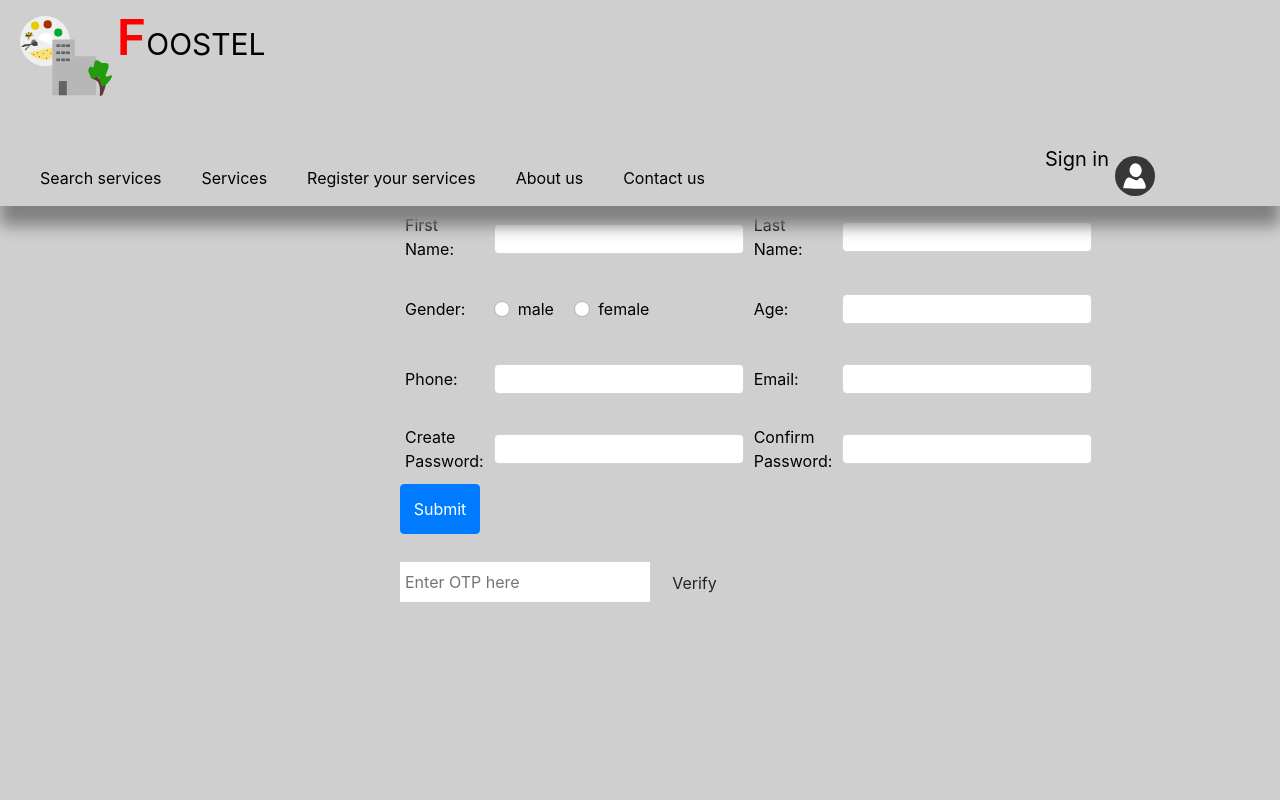
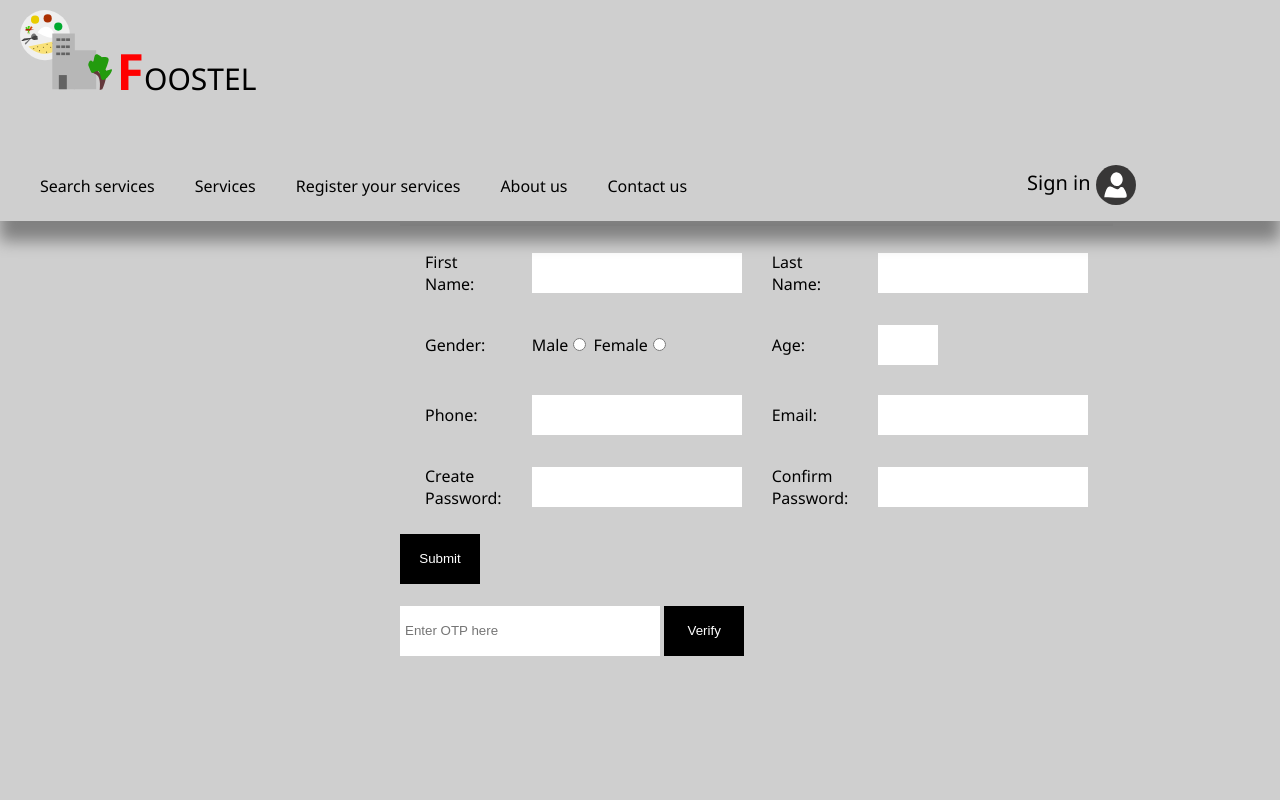
Before and after one commit to Foostel/oasystem, a PHP site: page /register.php in a window 1280 px wide. Run offline with PHP 8.4, Linux system fonts and the light colour scheme.

Commit message:
Update register.php

```diff
--- a/register.php
+++ b/register.php
@@ -3,12 +3,10 @@
 <head>
     <title>Register</title>
     <link rel="stylesheet" type="text/css" href="style.css">
-    <link rel="stylesheet" href="https://maxcdn.bootstrapcdn.com/bootstrap/4.3.1/css/bootstrap.min.css">
-    <script src="https://ajax.googleapis.com/ajax/libs/jquery/3.3.1/jquery.min.js"></script>
-    <script src="action.js"></script>
-    <script src="https://cdnjs.cloudflare.com/ajax/libs/popper.js/1.14.7/umd/popper.min.js"></script>
-    <script src="https://maxcdn.bootstrapcdn.com/bootstrap/4.3.1/js/bootstrap.min.js"></script>
-
+    <link rel="stylesheet" href="https://cdnjs.cloudflare.com/ajax/libs/font-awesome/4.7.0/css/font-awesome.min.css">
+    <script type="text/javascript" src="actions.js"></script>
+    <script src="https://ajax.googleapis.com/ajax/libs/jquery/3.4.1/jquery.min.js">
+    </script>
         <script type="text/javascript">
             $(function(){
                 $('#header').load("header.php");
@@ -16,9 +14,17 @@
             $(function(){
                 $('#pop-up').load("sign-in.php");
             });
+
         </script>
 
-
+        <script type="text/javascript">
+            function validate()
+            {   document.alert("hello");
+                let phoneno = document.getElementById('phoneno');
+                document.alert(phoneno);
+                return true;
+            }
+        </script>
 
 </head>
 <body style="background-color: #E9E9E9;">
@@ -26,87 +32,17 @@
     <div class="section" onclick="if(!h){toggle('pop-up');}">
         <div id="register">
             <h2 style="text-align:left;">REGISTER</h2>
-            <form class="needs-validation" novalidate="">
+            <form>
                 <table cellspacing="20px" cellpadding="5px" style="border-top:solid">
-                    <tr>
-                        <td>First Name: </td>
-                        <td>
-                            <input type="text" class="form-control" required="" style="width: 250px; height: 30px; margin: 20px 0px 15px 0px;">
-                            <div class="valid-feedback">valid.</div>
-                            <div class="invalid-feedback">plzz fill</div>
-                        </td>
-                        <td>Last Name: </td>
-                        <td>
-                            <input type="text" class="form-control" required="" style="width: 250px; height: 30px; margin: 15px 0px 15px 0px;">
-                            <div class="valid-feedback">valid.</div>
-                            <div class="invalid-feedback">plzz fill</div>
-                        </td>
-                    </tr>
-                    <tr>
-                        <td>Gender: </td>
-                        <td>
-                            <div class="custom-control custom-radio custom-control-inline">
-                                <input type="radio" class="custom-control-input" id="customcontrolvalidation2" name="radio-stacked" required="">
-                                <label class="custom-control-label" for="customcontrolvalidation2">male</label>
-                            </div>
-                            <div class="custom-control custom-radio custom-control-inline">
-                                <input type="radio" class="custom-control-input" id="customcontrolvalidation3" name="radio-stacked" required="">
-                                <label class="custom-control-label" for="customcontrolvalidation3">female</label>
-                            </div>
-                        </td>
-                        <td>Age: </td>
-                        <td>
-                            <input type="number" class="form-control" name="ages" style="width: 250px; margin: 15px 0px 15px 0px; height: 30px;" required="">
-                            <div class="valid-feedback">valid.</div>
-                            <div class="invalid-feedback">plzz fill</div>
-                        </td>
-                    </tr>
-                    <tr>
-                        <td>Phone: </td>
-                        <td>
-                            <div>
-                                <input type="tel" class="form-control" pattern="^\d{10}$" required="" style="width: 250px; margin: 15px 0px 15px 0px; height: 30px;">
-                                <div class="valid-feedback">valid.</div>
-                                <div class="invalid-feedback">plzz fill</div>
-                            </div>
-                        </td>
-                        <td>Email: </td>
-                        <td>
-                            <input type="email" class="form-control" name="emails" style="width: 250px; margin: 15px 0px 15px 0px; height: 30px;" required="">
-                            <div class="valid-feedback">valid.</div>
-                            <div class="invalid-feedback">plzz fill</div>
-                        </td>
-                    </tr>
-                    <tr>
-                        <td>Create Password: </td>
-                        <td>
-                            <input type="password" class="form-control" id="txtpass" name="password" required="" style="width: 250px; margin: 15px 0px 15px 0px; height: 30px;">
-                        </td>
-                        <td>Confirm Password: </td>
-                        <td>
-                            <input type="password" class="form-control" id="txtconpass" name="com_password" style="width: 250px; margin: 15px 0px 15px 0px; height: 30px;" required="">
-                        </td>
-                    </tr>
+                    <tr><td>First Name: </td> <td><input style="width: 200px; height: 30px; margin: 0px;" class="inputs" type="text" name="" required=""></td> <td>Last Name:</td> <td><input class="inputs" style="width: 200px; margin: 0px; height: 30px; "type="text" name=""></td></tr>
+                    <tr><td>Gender: </td> <td>Male<input  type="radio" name="Gender" value="Male" required=""> Female<input type="radio" value="Female" name="Gender" required=""></td> <td>Age: </td> <td><input  class="inputs" type="number" name=" " style="width: 50px; margin: 0px; height: 30px;" required=""> </td></tr>
+
+                    <tr><td>Phone: </td> <td><input  style="width: 200px; height: 30px; margin: 0px;" class="inputs" name="phoneno" id="phoneno" required=""></td> <td>Email: </td> <td><input  class="inputs" type="Email" style="width: 200px; margin: 0px; height: 30px;"> </td></tr>
+
+                    <tr><td>Create Password: </td> <td><input  style="width: 200px; height: 30px; margin: 0px;" class="inputs" type="Password" name="" required=""></td> <td>Confirm Password: </td> <td><input  class="inputs" type="Password" style="width: 200px; margin: 0px; height: 30px;"> </td></tr>
                 </table>
-                <input type="submit" class="btn btn-primary" id="btnSubmit" value="Submit">
+            <input type="submit" class="btn" name="" value="Submit" onsubmit="validate()">
             </form>
-            <script type="text/javascript">
-            $(function(){
-                $("#btnSubmit").click(function(){
-                    var password = $("#txtpass").val();
-                    var con_password = $("#txtconpass").val();
-                    if (password.length < 8 || password.length > 15) {
-                        alert("asdfghjk");
-                        return false;
-                    }
-                    if (password != con_password) {
-                        alert("plz coasadj");
-                        return false;
-                    }
-                    return true;
-                });
-            });
-            </script>
             <br>
             <form>
                 <input type="" name="" class="inputs" placeholder="Enter OTP here">
```
